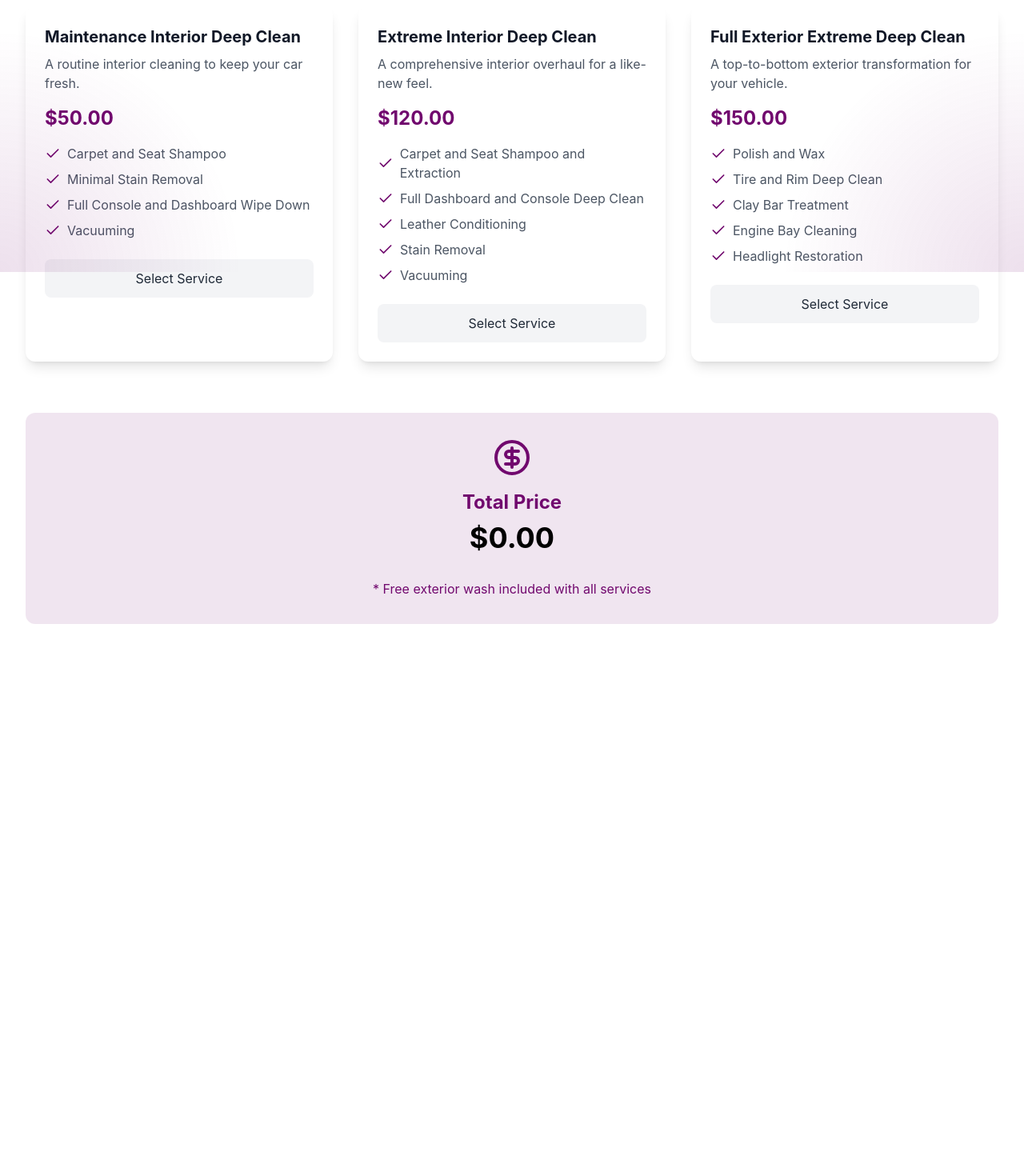
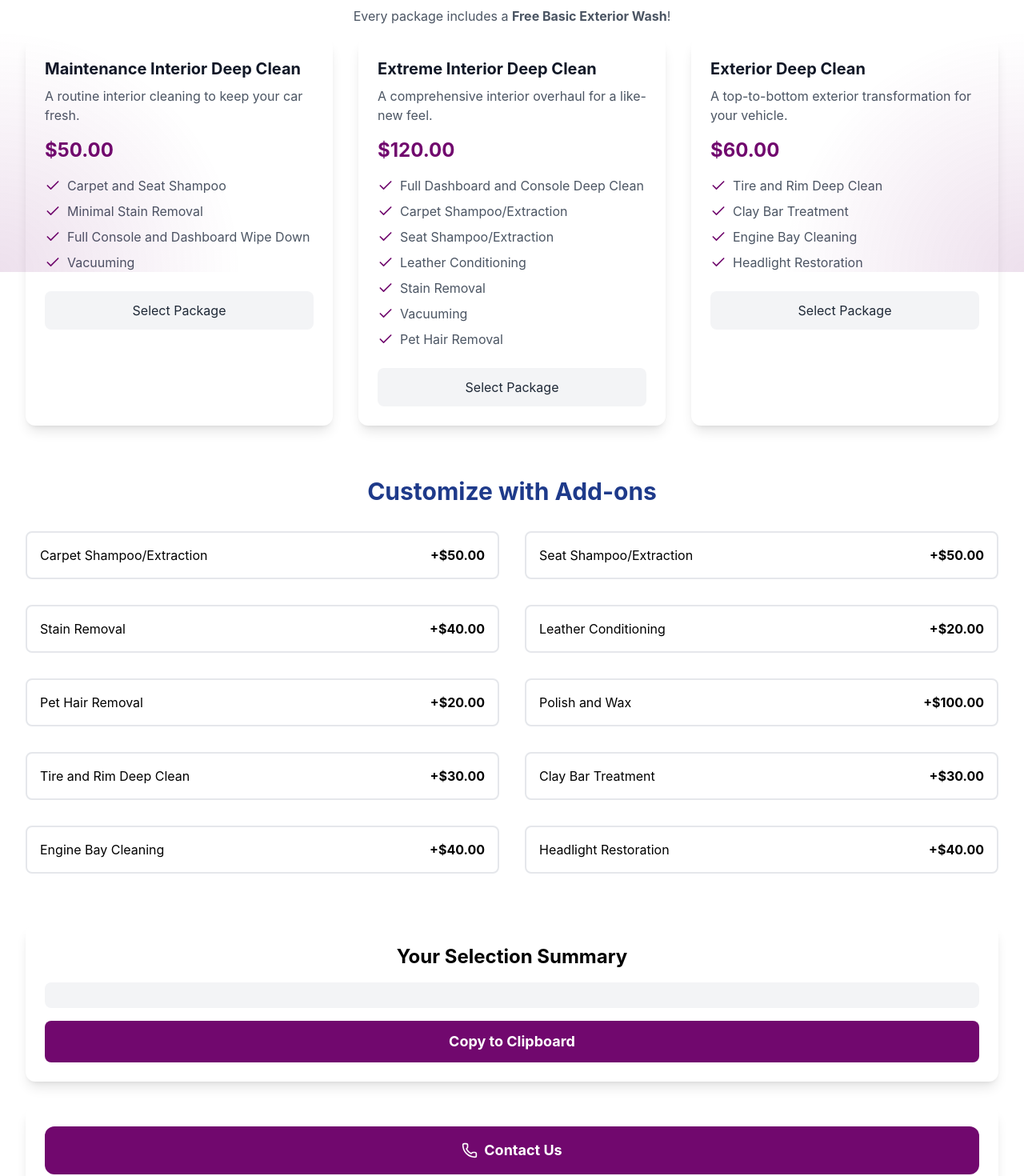
Before and after one commit to Dantee25/VelvetVault, a React (Create React App) app: page /services in a window 1280 px wide. Shown: the part 460-1930 px from the top of the page at 80% size. Before the commit the page ends 1336 px from the top, so only its background shows below. Built offline with nearby package versions, Linux system fonts and the light colour scheme.

Commit message:
Update services.tsx

```diff
--- a/src/components/services.tsx
+++ b/src/components/services.tsx
@@ -5,38 +5,40 @@ import {
   Check,
   Car,
   Truck,
-  CircleDollarSign,
+  Phone,
 } from "lucide-react";
 
-export default function ServicesPage() {
+export default function CombinedServicesPage() {
   const [selectedVehicle, setSelectedVehicle] = useState<string | null>(null);
-  const [selectedServices, setSelectedServices] = useState<number[]>([]);
+  const [selectedPackages, setSelectedPackages] = useState<number[]>([]);
+  const [selectedAddons, setSelectedAddons] = useState<number[]>([]);
   const [total, setTotal] = useState<number>(0);
+  const [summaryText, setSummaryText] = useState<string>("");
 
   const vehicles = [
     {
       type: "Coupe",
-      multiplier: 1.0,
+      addedFee: 0,
       icon: Car,
     },
     {
       type: "Sedan",
-      multiplier: 1.2,
+      addedFee: 20,
       icon: Car,
     },
     {
       type: "Small Truck",
-      multiplier: 1.3,
+      addedFee: 30,
       icon: Truck,
     },
     {
       type: "Big Truck",
-      multiplier: 1.5,
+      addedFee: 50,
       icon: Truck,
     },
     {
       type: "SUV",
-      multiplier: 1.6,
+      addedFee: 40,
       icon: Car,
     },
   ];
@@ -44,6 +46,7 @@ export default function ServicesPage() {
   const services = [
     {
       id: 1,
+      type: "package",
       name: "Maintenance Interior Deep Clean",
       basePrice: 50,
       description: "A routine interior cleaning to keep your car fresh.",
@@ -56,52 +59,167 @@ export default function ServicesPage() {
     },
     {
       id: 2,
+      type: "package",
       name: "Extreme Interior Deep Clean",
       basePrice: 120,
       description: "A comprehensive interior overhaul for a like-new feel.",
       features: [
-        "Carpet and Seat Shampoo and Extraction",
         "Full Dashboard and Console Deep Clean",
+        "Carpet Shampoo/Extraction",
+        "Seat Shampoo/Extraction",
         "Leather Conditioning",
         "Stain Removal",
         "Vacuuming",
+        "Pet Hair Removal",
       ],
     },
     {
       id: 3,
-      name: "Full Exterior Extreme Deep Clean",
-      basePrice: 150,
-      description:
-        "A top-to-bottom exterior transformation for your vehicle.",
+      type: "package",
+      name: "Exterior Deep Clean",
+      basePrice: 60,
+      description: "A top-to-bottom exterior transformation for your vehicle.",
       features: [
-        "Polish and Wax",
         "Tire and Rim Deep Clean",
         "Clay Bar Treatment",
         "Engine Bay Cleaning",
         "Headlight Restoration",
       ],
     },
+    {
+      id: 4,
+      type: "addon",
+      category: "interior",
+      name: "Carpet Shampoo/Extraction",
+      basePrice: 50,
+    },
+    {
+      id: 5,
+      type: "addon",
+      category: "interior",
+      name: "Seat Shampoo/Extraction",
+      basePrice: 50,
+    },
+    {
+      id: 6,
+      type: "addon",
+      category: "interior",
+      name: "Stain Removal",
+      basePrice: 40,
+    },
+    {
+      id: 7,
+      type: "addon",
+      category: "interior",
+      name: "Leather Conditioning",
+      basePrice: 20,
+    },
+    {
+      id: 8,
+      type: "addon",
+      category: "interior",
+      name: "Pet Hair Removal",
+      basePrice: 20,
+    },
+    {
+      id: 9,
+      type: "addon",
+      category: "exterior",
+      name: "Polish and Wax",
+      basePrice: 100,
+    },
+    {
+      id: 10,
+      type: "addon",
+      category: "exterior",
+      name: "Tire and Rim Deep Clean",
+      basePrice: 30,
+    },
+    {
+      id: 11,
+      type: "addon",
+      category: "exterior",
+      name: "Clay Bar Treatment",
+      basePrice: 30,
+    },
+    {
+      id: 12,
+      type: "addon",
+      category: "exterior",
+      name: "Engine Bay Cleaning",
+      basePrice: 40,
+    },
+    {
+      id: 13,
+      type: "addon",
+      category: "exterior",
+      name: "Headlight Restoration",
+      basePrice: 40,
+    },
   ];
 
-  const calculatePrice = (basePrice: number) => {
-    const multiplier =
-      vehicles.find((v) => v.type === selectedVehicle)?.multiplier || 1;
-    return basePrice * multiplier;
+  const calculatePrice = (basePrice: number, isAddon = false): number => {
+    if (!selectedVehicle) return basePrice;
+    const vehicleFee = vehicles.find((v) => v.type === selectedVehicle)?.addedFee || 0;
+    return basePrice + (isAddon ? 0 : vehicleFee);
+  };
+
+  const isAddonIncludedInPackage = (addonName: string): boolean => {
+    return selectedPackages.some((id) => {
+      const pkg = services.find((service) => service.id === id);
+      return pkg?.features?.some((feature) => feature === addonName);
+    });
   };
 
   useEffect(() => {
-    if (selectedVehicle && selectedServices.length > 0) {
-      const multiplier =
-        vehicles.find((v) => v.type === selectedVehicle)?.multiplier || 1;
-      const baseTotal = selectedServices.reduce((sum, service) => {
-        const pkg = services.find((s) => s.id === service);
+    if (!selectedVehicle) {
+      setTotal(0);
+      return;
+    }
+
+    const vehicleFee = vehicles.find((v) => v.type === selectedVehicle)?.addedFee || 0;
+
+    const packageTotal = selectedPackages.reduce((sum, id) => {
+      const pkg = services.find((service) => service.id === id);
       return sum + (pkg?.basePrice || 0);
     }, 0);
-      setTotal(baseTotal * multiplier);
-    } else {
-      setTotal(0);
-    }
-  }, [selectedVehicle, selectedServices]);
+
+    const addonTotal = selectedAddons.reduce((sum, id) => {
+      const addon = services.find((service) => service.id === id);
+      return sum + (addon?.basePrice || 0);
+    }, 0);
+
+    setTotal(packageTotal + addonTotal + vehicleFee);
+  }, [selectedVehicle, selectedPackages, selectedAddons]);
+
+  useEffect(() => {
+    if (!selectedVehicle) return;
+
+    const vehicleFee = vehicles.find((v) => v.type === selectedVehicle)?.addedFee || 0;
+    const vehicle = `Vehicle: ${selectedVehicle}`;
+    const packages = selectedPackages
+      .map((id) => {
+        const pkg = services.find((service) => service.id === id);
+        return pkg ? `${pkg.name} - $${pkg.basePrice + vehicleFee}` : "";
+      })
+      .join("\n");
+
+    const addons = selectedAddons
+      .map((id) => {
+        const addon = services.find((service) => service.id === id);
+        return addon ? `${addon.name} - $${addon.basePrice}` : "";
+      })
+      .join("\n");
+
+    const totalText = `Total Price: $${total.toFixed(2)}`;
+
+    setSummaryText(`${vehicle}\n\nPackages:\n${packages}\n\nAdd-ons:\n${addons}\n\n${totalText}`);
+  }, [selectedVehicle, selectedPackages, selectedAddons, total]);
+
+  const copyToClipboard = () => {
+    navigator.clipboard.writeText(summaryText);
+    alert("Summary copied to clipboard!");
+  };
 
   return (
     <div className="min-h-screen bg-white relative">
@@ -136,7 +254,6 @@ export default function ServicesPage() {
 
       <main className="pt-32 pb-24">
         <div className="max-w-7xl mx-auto px-4 sm:px-6 lg:px-8">
-          {/* Vehicle Selection */}
           <section className="mb-16">
             <h2 className="text-3xl font-bold text-center mb-8 text-[#1E3A8A]">
               Choose Your Vehicle Type
@@ -165,17 +282,21 @@ export default function ServicesPage() {
             </div>
           </section>
 
-          {/* Services Selection */}
           <section className="mb-16">
             <h2 className="text-3xl font-bold text-center mb-8 text-[#1E3A8A]">
-              Select Your Service
+              Select Your Service Packages
             </h2>
+            <p className="text-center text-gray-600 mb-4">
+              Every package includes a <strong>Free Basic Exterior Wash</strong>!
+            </p>
             <div className="grid grid-cols-1 md:grid-cols-3 gap-8">
-              {services.map((service) => (
+              {services
+                .filter((service) => service.type === "package")
+                .map((service) => (
                   <div
                     key={service.id}
                     className={`bg-white rounded-xl shadow-lg overflow-hidden transition-all duration-300 ${
-                    selectedServices.includes(service.id)
+                      selectedPackages.includes(service.id)
                         ? "ring-2 ring-[#71086E]"
                         : ""
                     }`}
@@ -189,8 +310,11 @@ export default function ServicesPage() {
                         ${calculatePrice(service.basePrice).toFixed(2)}
                       </div>
                       <ul className="space-y-2 mb-6">
-                      {service.features.map((feature, index) => (
-                        <li key={index} className="flex items-center">
+                        {service.features?.map((feature, index) => (
+                          <li
+                            key={index}
+                            className="flex items-center"
+                          >
                             <Check className="h-5 w-5 text-[#71086E] mr-2" />
                             <span className="text-gray-600">{feature}</span>
                           </li>
@@ -198,21 +322,26 @@ export default function ServicesPage() {
                       </ul>
                       <button
                         onClick={() =>
-                        setSelectedServices((prev) =>
-                          prev.includes(service.id)
-                            ? prev.filter((id) => id !== service.id)
-                            : [...prev, service.id]
-                        )
+                          setSelectedPackages((prev) => {
+                            if (prev.includes(service.id)) {
+                              return prev.filter((id) => id !== service.id);
+                            } else {
+                              const conflictingId = service.id === 1 ? 2 : 1;
+                              return prev
+                                .filter((id) => id !== conflictingId)
+                                .concat(service.id);
+                            }
+                          })
                         }
                         className={`w-full py-3 rounded-lg transition-colors ${
-                        selectedServices.includes(service.id)
+                          selectedPackages.includes(service.id)
                             ? "bg-[#71086E] text-white"
                             : "bg-gray-100 text-gray-800 hover:bg-gray-200"
                         }`}
                       >
-                      {selectedServices.includes(service.id)
+                        {selectedPackages.includes(service.id)
                           ? "Selected"
-                        : "Select Service"}
+                          : "Select Package"}
                       </button>
                     </div>
                   </div>
@@ -220,26 +349,73 @@ export default function ServicesPage() {
             </div>
           </section>
 
-          {/* Total Price Section */}
-          <section className="bg-[#71086E]/10 rounded-xl p-8 text-center">
-            <div className="flex flex-col items-center">
-              <CircleDollarSign className="h-12 w-12 text-[#71086E] mb-4" />
-              <h2 className="text-2xl font-bold text-[#71086E] mb-2">
-                Total Price
+          <section className="mb-16">
+            <h2 className="text-3xl font-bold text-center mb-8 text-[#1E3A8A]">
+              Customize with Add-ons
             </h2>
-              <p className="text-4xl font-bold mb-4">${total.toFixed(2)}</p>
-              {selectedVehicle && (
-                <p className="text-gray-600">
-                  Price adjusted for {selectedVehicle} (
-                  {vehicles.find((v) => v.type === selectedVehicle)?.multiplier ||
-                    1}
-                  x multiplier)
-                </p>
+            <div className="grid grid-cols-1 md:grid-cols-2 gap-8">
+              {services
+                .filter((service) => service.type === "addon")
+                .map((addon) => (
+                  <button
+                    key={addon.id}
+                    onClick={() => {
+                      if (isAddonIncludedInPackage(addon.name)) return;
+                      setSelectedAddons((prev) =>
+                        prev.includes(addon.id)
+                          ? prev.filter((id) => id !== addon.id)
+                          : [...prev, addon.id]
+                      );
+                    }}
+                    disabled={isAddonIncludedInPackage(addon.name)}
+                    className={`p-4 rounded-lg border-2 transition-all ${
+                      isAddonIncludedInPackage(addon.name)
+                        ? "cursor-not-allowed border-gray-300 bg-gray-100 text-gray-400"
+                        : selectedAddons.includes(addon.id)
+                        ? "border-[#71086E] bg-[#71086E]/10"
+                        : "border-gray-200 hover:border-[#71086E]/50"
+                    }`}
+                  >
+                    <div className="flex justify-between items-center">
+                      <span>
+                        {addon.name}
+                        {isAddonIncludedInPackage(addon.name) && (
+                          <span className="text-sm text-green-600 ml-2">
+                            (Included)
+                          </span>
                         )}
-              <p className="text-[#71086E] mt-4">
-                * Free exterior wash included with all services
-              </p>
+                      </span>
+                      <span className="font-bold">
+                        +${addon.basePrice.toFixed(2)}
+                      </span>
                     </div>
+                  </button>
+                ))}
+            </div>
+          </section>
+
+          <section className="bg-white rounded-xl p-6 shadow-lg mb-8">
+            <h2 className="text-2xl font-bold text-center mb-4">
+              Your Selection Summary
+            </h2>
+            <pre className="text-gray-700 bg-gray-100 p-4 rounded-lg overflow-auto whitespace-pre-wrap">
+              {summaryText}
+            </pre>
+            <button
+              onClick={copyToClipboard}
+              className="mt-4 w-full bg-[#71086E] text-white py-3 rounded-lg text-lg font-bold hover:bg-[#71086E]/90 transition-colors"
+            >
+              Copy to Clipboard
+            </button>
+          </section>
+          <section className="bg-white rounded-xl p-6 shadow-lg mb-8">
+            <Link
+                to="/#contact"
+                className="w-full bg-[#71086E] text-white py-4 rounded-xl font-bold text-lg flex items-center justify-center hover:bg-[#71086E]/90 transition-colors"
+              >
+                <Phone className="w-5 h-5 mr-2" />
+                Contact Us
+              </Link>
           </section>
         </div>
       </main>
```
Lines whose indentation alone changed are shown as unchanged.
